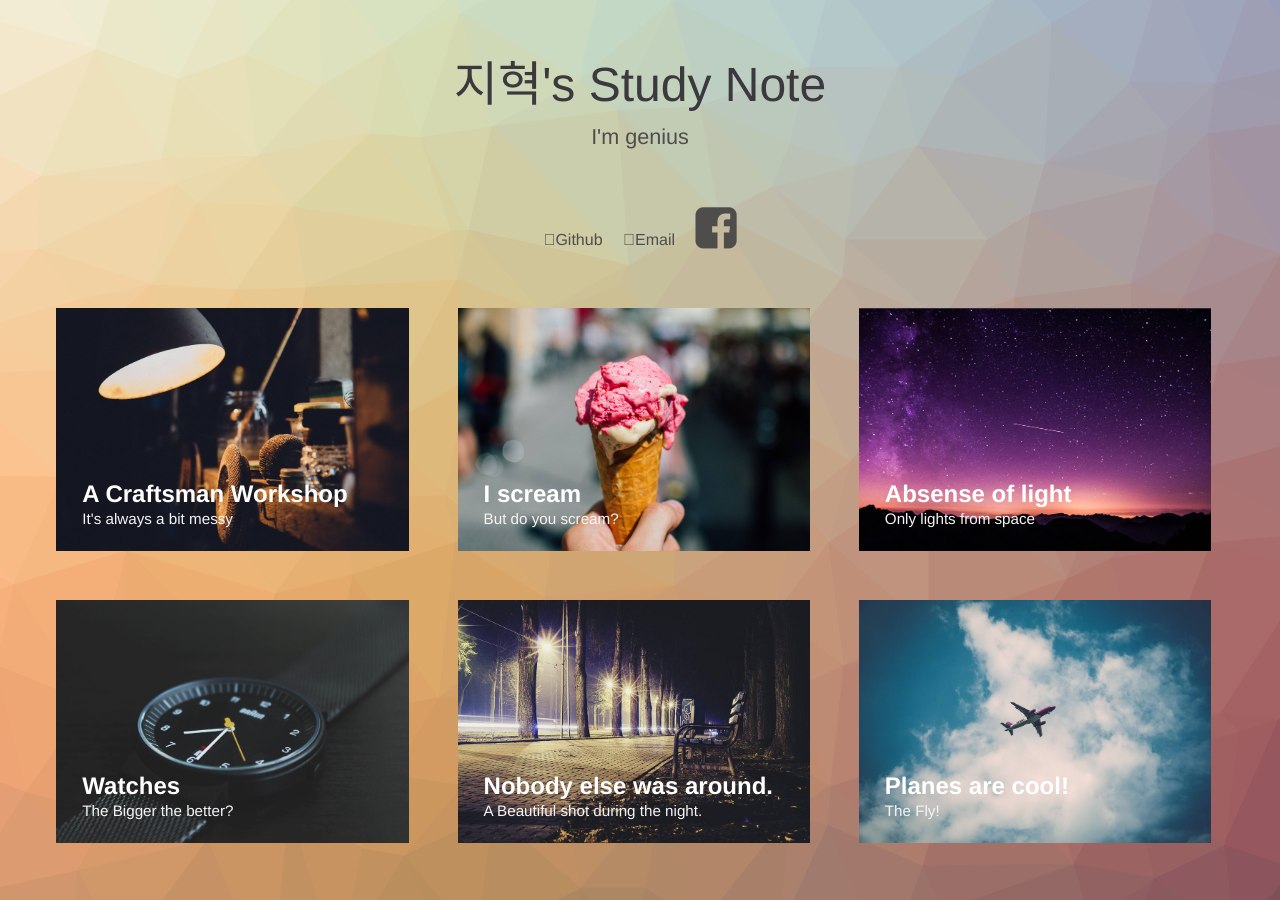
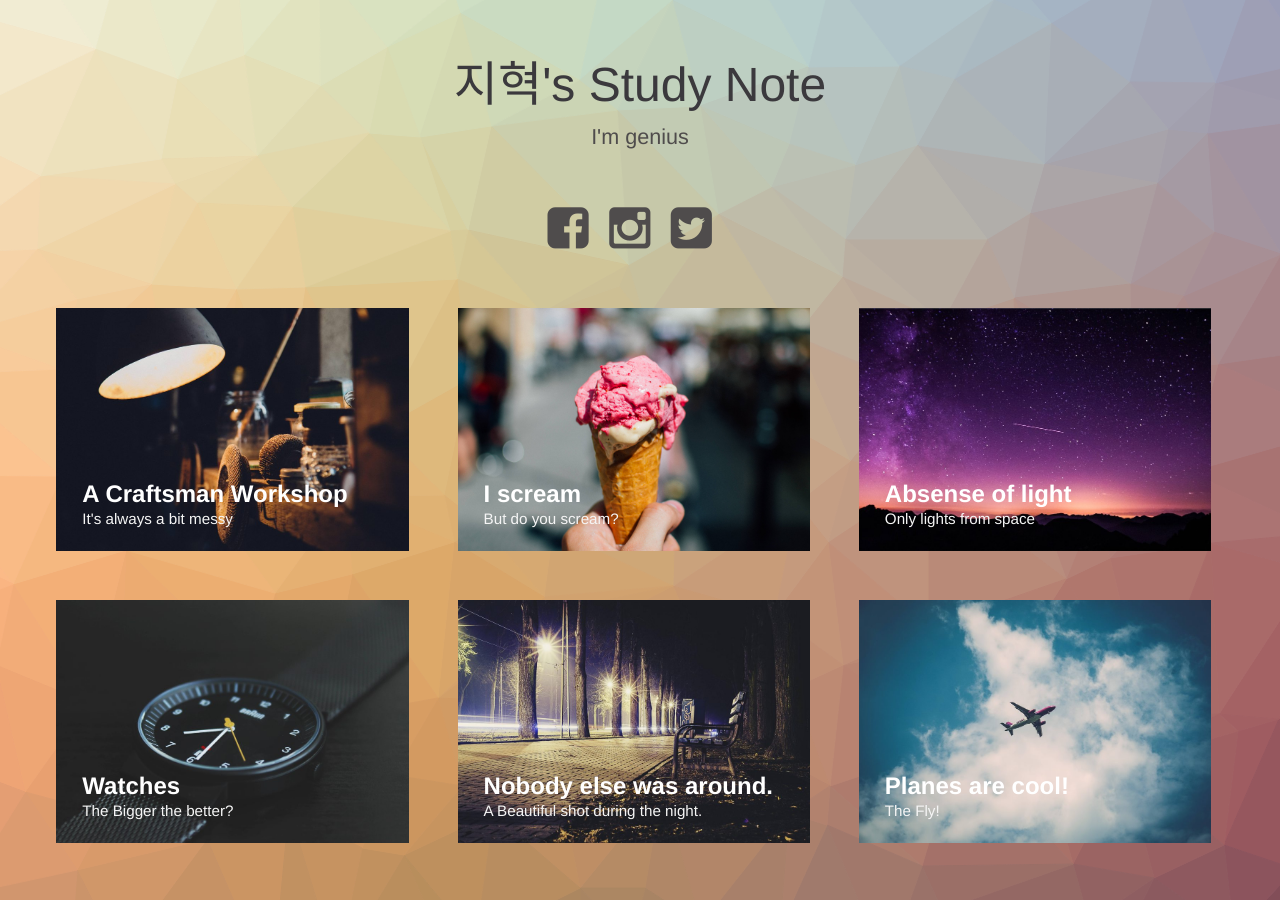
Before and after one commit to Jungjihyuk/blog3, a Jekyll site: the page built from index.html, in a window 1280 px wide. Built offline with Jekyll 4.4.1, drawn with Linux system fonts in a browser that asks for light colours.

Commit message:
SNS icon 복구

```diff
--- a/index.html
+++ b/index.html
@@ -30,10 +30,11 @@
     <header class="header">
         <h1>지혁's Study Note<span>I'm genius</span></h1>
         <nav class="links">
-	    <a href="#" class="icon fa-github"><span class="label">Github</a>
-            <a href="#" class="icon fa-envelope"><span class="label">Email</a>
             <a href="#"><i class="fa fa-facebook-square fa-3x"></i></a>
-        </nav>
+            <a href="#"><i class="fa fa-instagram fa-3x"></i></a>
+	    <a href="#"><i class="fa fa-twitter-square fa-3x"></i></a>
+	    <a href="#"><i class="fa fa-tumbler-square fa-3x"></i></a>
+	</nav>
     </header>
     <div class="content">
         <!-- trianglify pattern container -->
```
